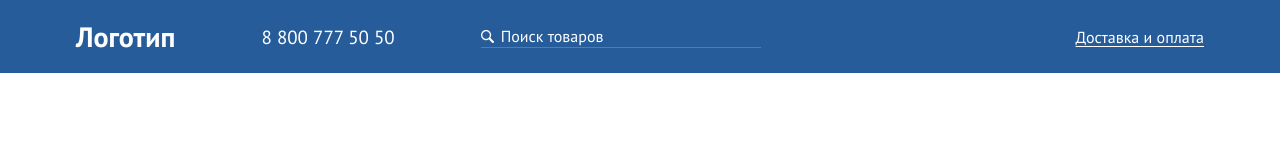
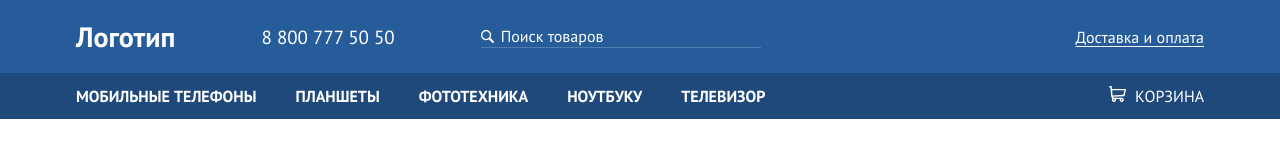
Before and after one commit to DShevv/icanweb-test, a plain HTML site: page index.html in a window 1280 px wide. Drawn offline with Linux system fonts and the light colour scheme.

Commit message:
add navigation menu

```diff
--- a/index.html
+++ b/index.html
@@ -147,6 +147,42 @@
         </div>
       </div>
     </header>
+    <nav class="">
+      <div class="wrapper">
+        <ul class="menu">
+          <li class="menu__item">
+            <a href="#" class="menu__item-link"> Мобильные телефоны </a>
+          </li>
+          <li class="menu__item">
+            <a href="#" class="menu__item-link"> Планшеты </a>
+          </li>
+          <li class="menu__item">
+            <a href="#" class="menu__item-link"> Фототехника </a>
+          </li>
+          <li class="menu__item">
+            <a href="#" class="menu__item-link"> Ноутбуку </a>
+          </li>
+          <li class="menu__item">
+            <a href="#" class="menu__item-link"> Телевизор </a>
+          </li>
+        </ul>
+        <a href="#" class="cart-link">
+          <svg
+            xmlns="http://www.w3.org/2000/svg"
+            width="17"
+            height="16"
+            viewBox="0 0 17 16"
+            fill="none"
+          >
+            <path
+              d="M16.3015 2.91311H3.0096L2.81202 0.652847C2.77971 0.28322 2.47804 0 2.11666 0H0.69816C0.312576 0 0 0.320979 0 0.716927C0 1.11288 0.312576 1.43385 0.69816 1.43385H1.47837C1.90475 6.31176 0.802785 -6.29581 2.28136 10.6204C2.33834 11.2825 2.68672 12.0009 3.28687 12.4891C2.20482 13.9081 3.19349 16 4.95361 16C6.4145 16 7.44488 14.5038 6.9439 13.0868H10.765C10.2647 14.502 11.2928 16 12.7553 16C13.9224 16 14.872 15.0249 14.872 13.8264C14.872 12.628 13.9224 11.6529 12.7553 11.6529H4.95834C4.428 11.6529 3.96585 11.3243 3.76638 10.8456L14.9239 10.1723C15.2285 10.1539 15.4862 9.93446 15.5603 9.63048L16.9789 3.80391C17.0888 3.35211 16.7558 2.91311 16.3015 2.91311ZM4.95361 14.5661C4.55646 14.5661 4.23331 14.2343 4.23331 13.8264C4.23331 13.4186 4.55646 13.0868 4.95361 13.0868C5.3508 13.0868 5.67395 13.4186 5.67395 13.8264C5.67395 14.2343 5.3508 14.5661 4.95361 14.5661ZM12.7553 14.5661C12.3581 14.5661 12.035 14.2343 12.035 13.8264C12.035 13.4186 12.3581 13.0868 12.7553 13.0868C13.1525 13.0868 13.4756 13.4186 13.4756 13.8264C13.4756 14.2343 13.1525 14.5661 12.7553 14.5661ZM14.33 8.77181L3.57844 9.42062L3.13494 4.34693H15.4073L14.33 8.77181Z"
+              fill="currentColor"
+            />
+          </svg>
+          Корзина
+        </a>
+      </div>
+    </nav>
     <script src="index.js"></script>
   </body>
 </html>
--- a/style.css
+++ b/style.css
@@ -99,3 +99,45 @@ header {
   font-weight: 400;
   text-underline-offset: 3px;
 }
+
+nav {
+  background: #1f497b;
+  height: 46px;
+  width: 100%;
+  z-index: 15;
+}
+
+.menu {
+  display: flex;
+  height: 100%;
+  gap: 39px;
+  align-items: center;
+  list-style: none;
+}
+
+.menu__item-link {
+  text-decoration: none;
+  color: #fff;
+  font-family: PT Sans;
+  font-size: 16px;
+  font-weight: 700;
+  text-transform: uppercase;
+}
+
+.cart-link {
+  display: flex;
+  gap: 9px;
+  text-transform: uppercase;
+  text-decoration: none;
+  font-family: PT Sans;
+  font-size: 16px;
+  font-weight: 400;
+  color: #fff;
+}
+
+.cart-link:hover,
+.menu__item-link:hover,
+.shipping:hover {
+  color: #fbff3d;
+  cursor: pointer;
+}
```
